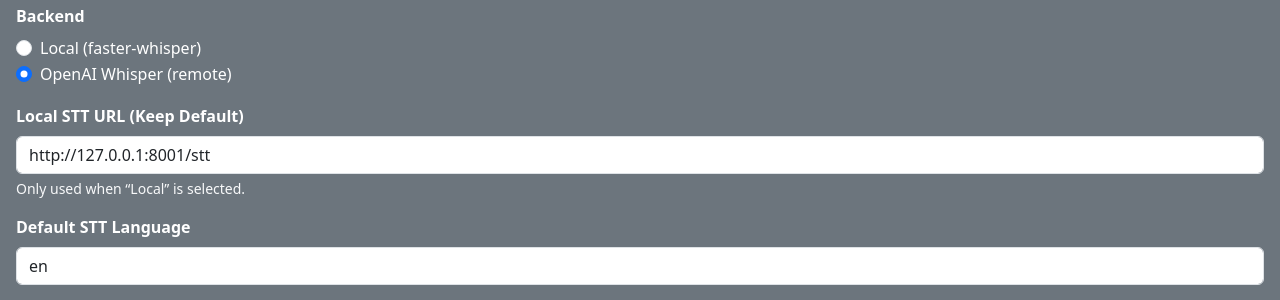
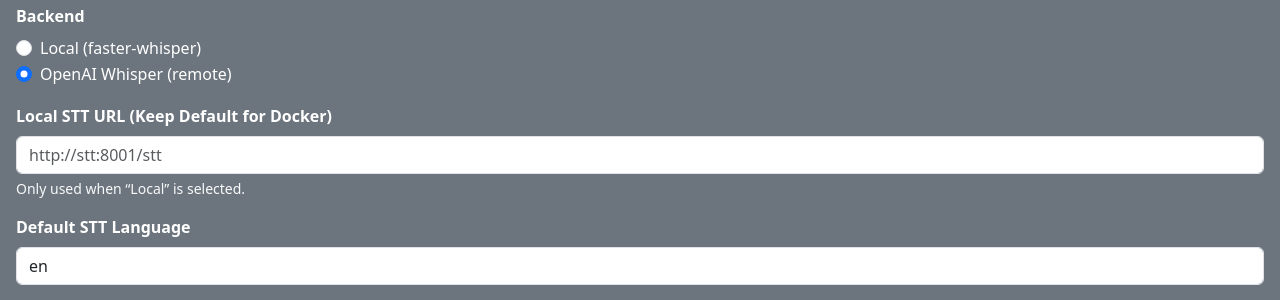
Before and after one commit to andrsvlz/openmoxie-ollama, a Django app: template site/hive/templates/hive/setup.html in a window 1280 px wide. Shown: the part 1452-1752 px from the top of the page. Run offline with Django 5.2, Linux system fonts and the light colour scheme; the template is opened without the code that fills it, so the values that code supplies are empty; some libraries are stand-ins or nearby versions.

Commit message:
Update setup.html

```diff
--- a/site/hive/templates/hive/setup.html
+++ b/site/hive/templates/hive/setup.html
@@ -98,10 +98,17 @@
     </div>
 
     <div class="mb-3">
-      <label for="stt_url" class="form-label fw-bold">Local STT URL (Keep Default)</label>
+      <label for="stt_url" class="form-label fw-bold">Local STT URL (Keep Default for Docker)</label>
+        <!--
       <input type="text" class="form-control" name="stt_url" id="stt_url"
             placeholder="http://127.0.0.1:8001/stt"
             value="{{ object.stt_url|default:'http://127.0.0.1:8001/stt' }}">
+        -->
+
+      <input type="text" class="form-control" name="stt_url" id="stt_url"
+            placeholder="http://stt:8001/stt"
+            value="{{ object.stt_url|default:'' }}">
+
       <div class="form-text text-light">Only used when “Local” is selected.</div>
     </div>
 
```
